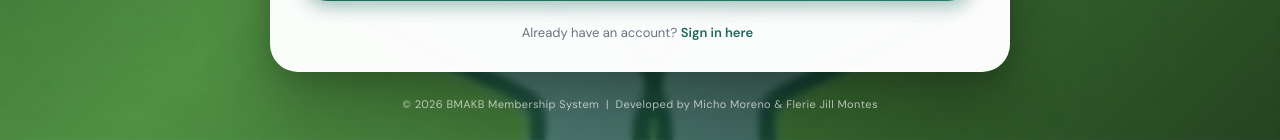
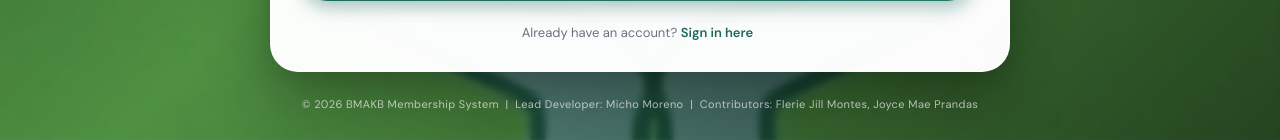
Before and after one commit to mAkOy34-mors/bmakb_system, a Django app: page /register/ in a window 1280 px wide. Shown: the part 907-1047 px from the top of the page. Run offline with Django 5.2, Linux system fonts and the light colour scheme; some libraries are stand-ins or nearby versions.

Commit message:
Change footer

```diff
--- a/apps/administrator/templates/administrator/forgot_password.html
+++ b/apps/administrator/templates/administrator/forgot_password.html
@@ -67,7 +67,7 @@
     </div>
 
     <div class="auth-footer">
-      &copy; 2026 BMAKB Membership System &nbsp;|&nbsp; Developed by Micho Moreno &amp; Flerie Jill Montes
+     &copy; 2026 BMAKB Membership System &nbsp;|&nbsp; Lead Developer: Micho Moreno &nbsp;|&nbsp; Contributors: Flerie Jill Montes, Joyce Mae Prandas
     </div>
   </div>
 </div>
--- a/apps/administrator/templates/administrator/login.html
+++ b/apps/administrator/templates/administrator/login.html
@@ -81,7 +81,7 @@
       </div>
 
       <div class="auth-footer">
-        &copy; 2026 BMAKB Membership System &nbsp;|&nbsp; Developed by Micho Moreno &amp; Flerie Jill Montes
+        &copy; 2026 BMAKB Membership System &nbsp;|&nbsp; Lead Developer: Micho Moreno &nbsp;|&nbsp; Contributors: Flerie Jill Montes, Joyce Mae Prandas
       </div>
 
     </div><!-- /modal-wrap -->
--- a/apps/administrator/templates/administrator/register.html
+++ b/apps/administrator/templates/administrator/register.html
@@ -122,7 +122,7 @@
       </div>
 
       <div class="auth-footer">
-        &copy; 2026 BMAKB Membership System &nbsp;|&nbsp; Developed by Micho Moreno &amp; Flerie Jill Montes
+       &copy; 2026 BMAKB Membership System &nbsp;|&nbsp; Lead Developer: Micho Moreno &nbsp;|&nbsp; Contributors: Flerie Jill Montes, Joyce Mae Prandas
       </div>
 
     </div><!-- /modal-wrap -->
--- a/apps/administrator/templates/administrator/reset_password.html
+++ b/apps/administrator/templates/administrator/reset_password.html
@@ -90,7 +90,7 @@
     </div>
 
     <div class="auth-footer">
-      &copy; 2026 BMAKB Membership System &nbsp;|&nbsp; Developed by Micho Moreno &amp; Flerie Jill Montes
+     &copy; 2026 BMAKB Membership System &nbsp;|&nbsp; Lead Developer: Micho Moreno &nbsp;|&nbsp; Contributors: Flerie Jill Montes, Joyce Mae Prandas
     </div>
   </div>
 </div>
--- a/apps/administrator/templates/administrator/verify_otp.html
+++ b/apps/administrator/templates/administrator/verify_otp.html
@@ -99,7 +99,7 @@
     </div>
 
     <div class="auth-footer">
-      &copy; 2026 BMAKB Membership System &nbsp;|&nbsp; Developed by Micho Moreno &amp; Flerie Jill Montes
+      &copy; 2026 BMAKB Membership System &nbsp;|&nbsp; Lead Developer: Micho Moreno &nbsp;|&nbsp; Contributors: Flerie Jill Montes, Joyce Mae Prandas
     </div>
   </div>
 </div>
--- a/templates/base.html
+++ b/templates/base.html
@@ -124,7 +124,7 @@
   </div>
 
   <footer class="site-footer">
-    &copy; 2026 BMAKB Membership System &nbsp;|&nbsp; Developed by Micho Moreno &amp; Flerie Jill Montes
+    &copy; 2026 BMAKB Membership System &nbsp;|&nbsp; Lead Developer: Micho Moreno &nbsp;|&nbsp; Contributors: Flerie Jill Montes, Joyce Mae Prandas
   </footer>
 
 </main>
```
